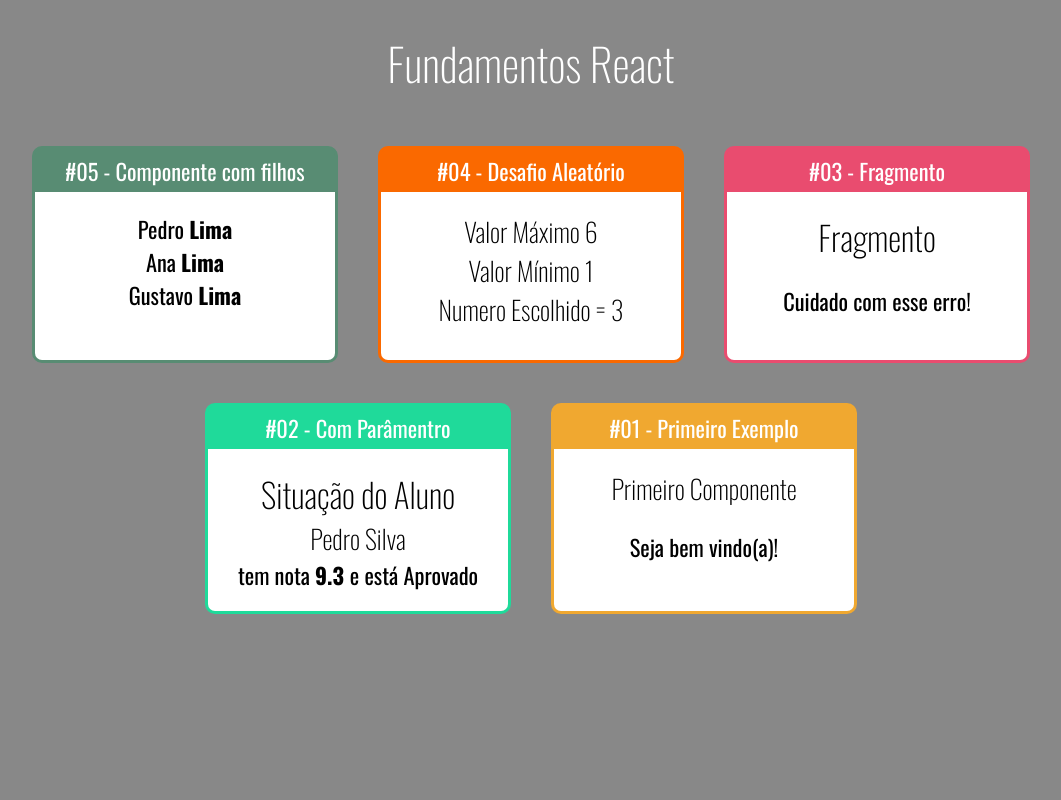
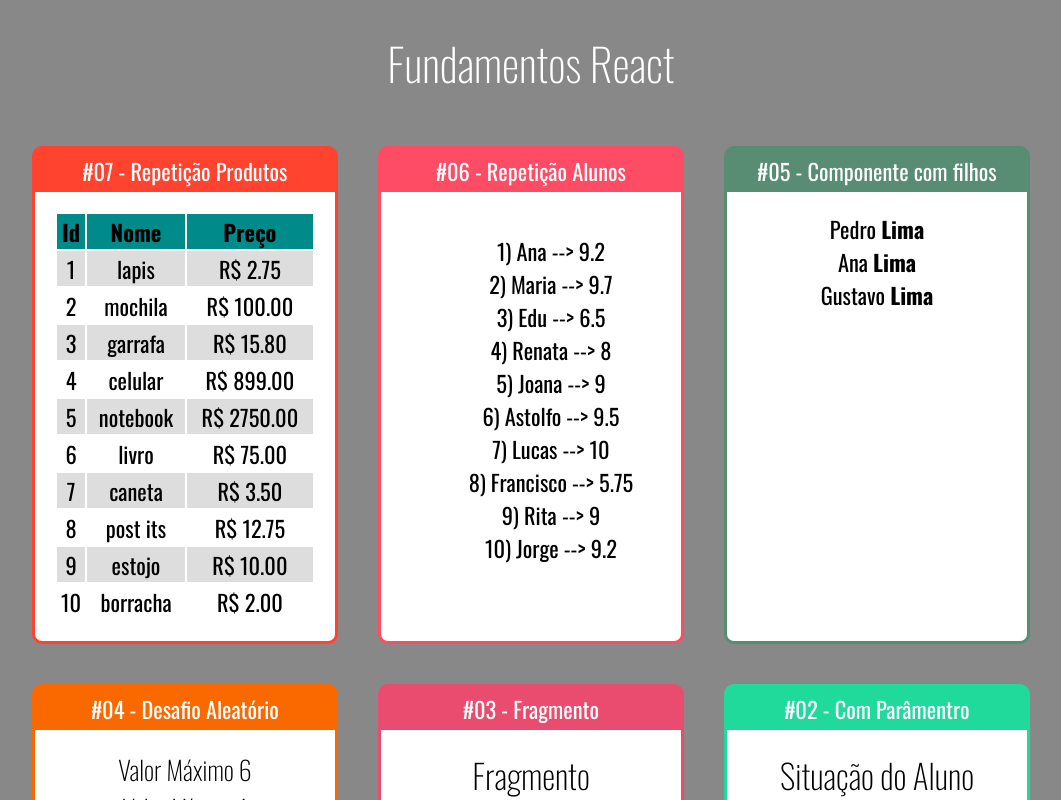
Before and after one commit to rubens-lavor/fundamentos-react, a React (Create React App) app: page / in a window 1280 px wide. Shown: the top 800 px of the page, without its empty margins (109-1170 px from the left). Built offline with nearby package versions, Linux system fonts and the light colour scheme.

Commit message:
desafio repetição

```diff
--- a/src/App.jsx
+++ b/src/App.jsx
@@ -7,6 +7,9 @@ import Fragmento from './components/basicos/Fragmento';
 import Aleatorio from './components/basicos/Aleatorio';
 import Familia from "./components/basicos/Familia";
 import FamiliaMembro from "./components/basicos/FamiliaMembro";
+import ListaAlunos from "./components/repeticao/ListaAlunos";
+import TabelaProdutos from "./components/repeticao/TabelaProdutos";
+
 
 import Card from "./components/layout/Card"
 
@@ -17,6 +20,18 @@ export default function App(props) {
             <h1>Fundamentos React</h1>
 
             <div className="Cards">
+
+                <Card titulo="#07 - Repetição Produtos" color="#FF432E">
+
+                    <TabelaProdutos />
+
+                </Card>
+
+                <Card titulo="#06 - Repetição Alunos" color="#FF4C65">
+
+                    <ListaAlunos />
+
+                </Card>
 
                 <Card titulo="#05 - Componente com filhos" color="#588C73">
 
--- /dev/null
+++ b/src/components/repeticao/ListaAlunos.jsx
@@ -0,0 +1,21 @@
+import React from "react";
+
+import alunos from "../../data/alunos";
+
+export default (props) => {
+
+    const alunoLI = alunos.map((aluno) => {
+        return (
+            <li key={aluno.id}>
+                {aluno.id}) {aluno.nome} --&gt; {aluno.nota}
+            </li>
+        )
+    })
+    return (
+        <div>
+            <ul style={{listStyle:"none"}}>
+                {alunoLI}
+            </ul>
+        </div>
+    )
+}
--- /dev/null
+++ b/src/components/repeticao/TabelaProdutos.css
@@ -0,0 +1,10 @@
+.TabelaProdutos table{
+    width: 100%;
+}
+.TabelaProdutos th {
+    background-color: #008b8b;
+}
+
+.TabelaProdutos .Par {
+    background-color: #ddd;
+}
--- /dev/null
+++ b/src/components/repeticao/TabelaProdutos.jsx
@@ -0,0 +1,36 @@
+import React from "react";
+import "./TabelaProdutos.css"
+
+import produtos from "../../data/produtos";
+
+export default (props) => {
+
+    const produtosTabela = produtos.map((produto, i) => {
+        return (
+            <tr key={produto.id} className={i % 2 === 0 ? "Par" : ""}>
+                <td>{produto.id}</td>
+                <td>{produto.nome}</td>
+                <td>R$ {produto.preco.toFixed(2)}</td>
+
+            </tr>
+        )
+    })
+
+    return (
+        <div className="TabelaProdutos">
+            <table>
+                <thead>
+                    <tr>
+                        <th>Id</th>
+                        <th>Nome</th>
+                        <th>Preço</th>
+                    </tr>
+                </thead>
+                <tbody>
+                    {produtosTabela}
+                </tbody>
+
+            </table>
+        </div>
+    )
+}
--- /dev/null
+++ b/src/data/alunos.js
@@ -0,0 +1,12 @@
+export default [
+    {id: 1, nome: "Ana", nota: 9.2},
+    {id: 2, nome: "Maria", nota: 9.7},
+    {id: 3, nome: "Edu", nota: 6.5},
+    {id: 4, nome: "Renata", nota: 8.0},
+    {id: 5, nome: "Joana", nota: 9.0},
+    {id: 6, nome: "Astolfo", nota: 9.5},
+    {id: 7, nome: "Lucas", nota: 10.0},
+    {id: 8, nome: "Francisco", nota: 5.75},
+    {id: 9, nome: "Rita", nota: 9.0},
+    {id: 10, nome: "Jorge", nota: 9.2},
+]
--- /dev/null
+++ b/src/data/produtos.js
@@ -0,0 +1,14 @@
+const produtos = [
+    {id:1, nome:"lapis", preco:2.75},
+    {id:2, nome:"mochila", preco:100.00},
+    {id:3, nome:"garrafa", preco:15.80},
+    {id:4, nome:"celular", preco:899.00},
+    {id:5, nome:"notebook", preco:2750.00},
+    {id:6, nome:"livro", preco:75.00},
+    {id:7, nome:"caneta", preco:3.50},
+    {id:8, nome:"post its", preco:12.75},
+    {id:9, nome:"estojo", preco:10.00},
+    {id:10, nome:"borracha", preco:2.00}
+]
+
+export default produtos;
```
